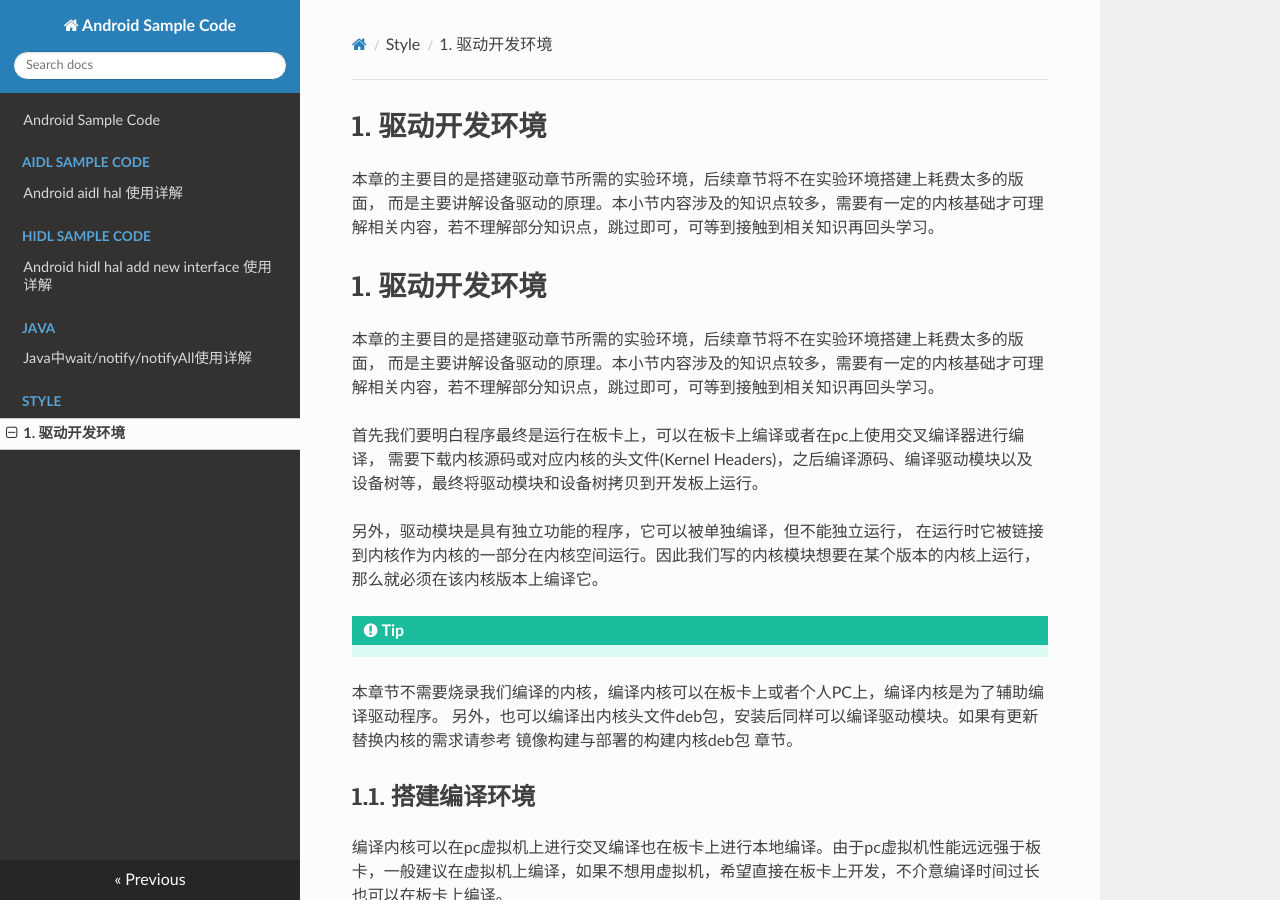
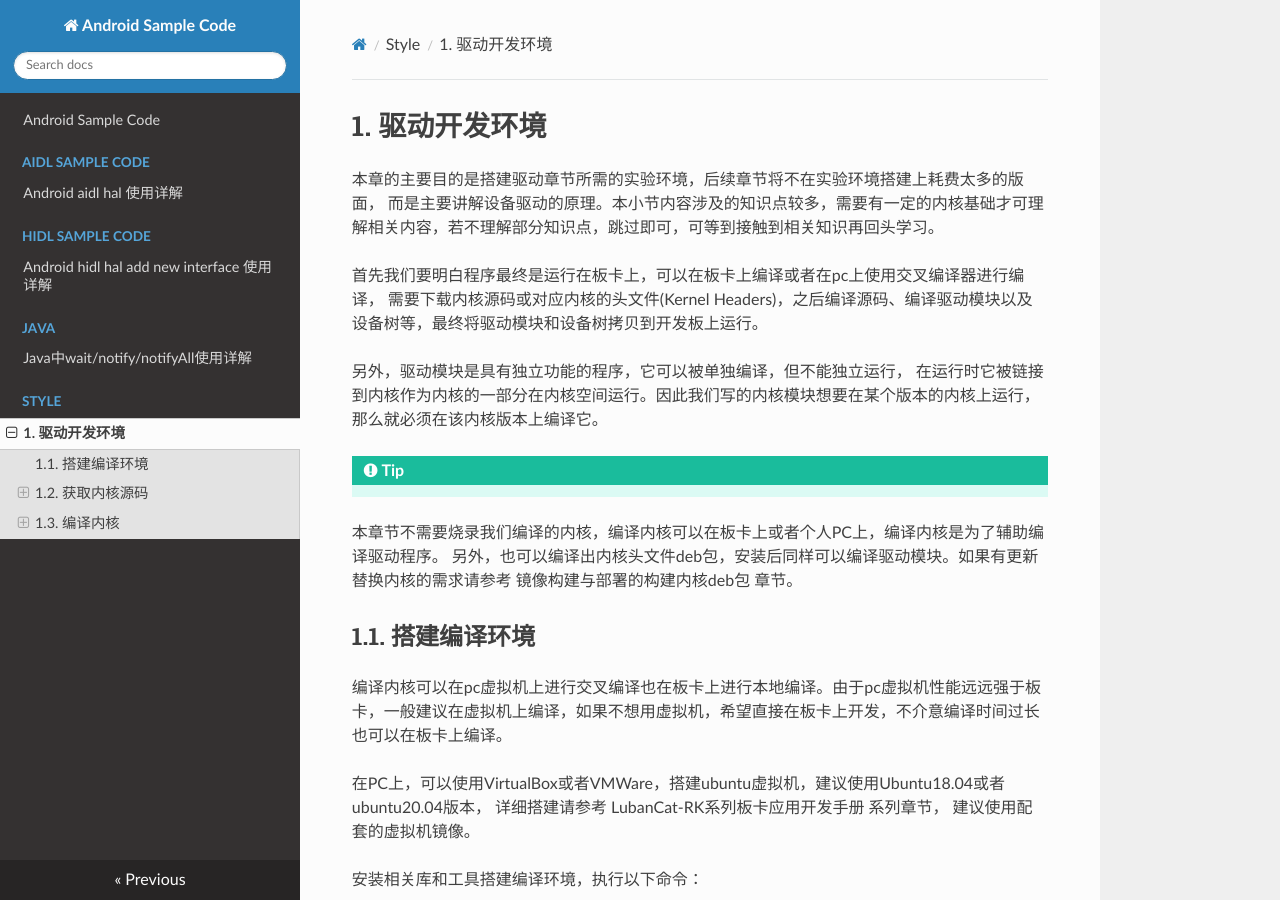
Before and after one commit to ngyzqf/android-sample-code, an MkDocs documentation site: the page built from docs/style/style.md, in a window 1280 px wide and 900 px high. Built offline with MkDocs 1.6.1, drawn with Linux system fonts in a browser that asks for light colours; nearby versions of some CDN libraries.

Commit message:
update some
Signed-off-by: guangyuan.niu <guangyuan.niu@t2mobile.com>

````diff
--- a/docs/style/style.md
+++ b/docs/style/style.md
@@ -1,7 +1,3 @@
-1\. 驱动开发环境
-===================
-本章的主要目的是搭建驱动章节所需的实验环境，后续章节将不在实验环境搭建上耗费太多的版面， 而是主要讲解设备驱动的原理。本小节内容涉及的知识点较多，需要有一定的内核基础才可理解相关内容，若不理解部分知识点，跳过即可，可等到接触到相关知识再回头学习。
-
 # 1. 驱动开发环境
 本章的主要目的是搭建驱动章节所需的实验环境，后续章节将不在实验环境搭建上耗费太多的版面， 而是主要讲解设备驱动的原理。本小节内容涉及的知识点较多，需要有一定的内核基础才可理解相关内容，若不理解部分知识点，跳过即可，可等到接触到相关知识再回头学习。
 
@@ -10,6 +6,7 @@
 另外，驱动模块是具有独立功能的程序，它可以被单独编译，但不能独立运行， 在运行时它被链接到内核作为内核的一部分在内核空间运行。因此我们写的内核模块想要在某个版本的内核上运行，那么就必须在该内核版本上编译它。
 
 !!! TIP
+
 本章节不需要烧录我们编译的内核，编译内核可以在板卡上或者个人PC上，编译内核是为了辅助编译驱动程序。 另外，也可以编译出内核头文件deb包，安装后同样可以编译驱动模块。如果有更新替换内核的需求请参考 镜像构建与部署的构建内核deb包 章节。
 
 ## 1.1. 搭建编译环境
@@ -23,7 +20,7 @@ sudo apt update
 sudo apt install gcc make  git  bc libssl-dev liblz4-tool device-tree-compiler bison flex u-boot-tools gcc-aarch64-linux-gnu
 ```
 
-# 1.2. 获取内核源码
+## 1.2. 获取内核源码
 
 确认板卡使用的内核版本，可以在板卡使用命令 uname -a 查看。
 
@@ -37,7 +34,7 @@ Linux lubancat 5.10.160 #16 SMP Tue Jan 13 13:59:50 CST 2026 aarch64 GNU/Linux
 
 获取内核源码，建议直接git克隆野火官方提供的内核源码，或者下载Lubancat-SDK源码，SDK源码中包含内核源码。
 
-## 1.2.1. 直接克隆野火官方提供的内核源码
+### 1.2.1. 直接克隆野火官方提供的内核源码
 RK3528系列板卡用户执行以下命令获取内核源码：
 
 ```bash
@@ -45,18 +42,19 @@ RK3528系列板卡用户执行以下命令获取内核源码：
 git clone -b lbc-develop-5.10 https://github.com/LubanCat/kernel.git
 ```
 
-## 1.2.2. 通过SDK获取内核源码
+### 1.2.2. 通过SDK获取内核源码
 
 访问百度网盘资源介绍页面获取SDK源码压缩包：资料网盘/8-SDK源码压缩包/LubanCat_Linux_SDK，查看目录下的“源码压缩包选择说明.txt”下载对应的SDK源码压缩包。
 
 !!! 重要
+
 由于源码压缩包体积很大，仅在有大量修改的稳定版本时更新，其发布日期可能和镜像发布日期无法对应。当我们在本地解压压缩包以后，只需要借助Github做少量更新，即可同步到最新版本。
 
 
 以下过程以LubanCat_RK356x_Linux_SDK进行演示，对应4.19.232内核版本，实际文件名称以自己下载的SDK为准。
 
-# 1.3. 编译内核
-## 1.3.1. 在PC上交叉编译内核(建议)
+## 1.3. 编译内核
+### 1.3.1. 在PC上交叉编译内核(建议)
 
 按照前面小节搭建编译环境并下载源码之后，进入内核源码根目录，根据具体的板卡设置配置文件。
 
````
